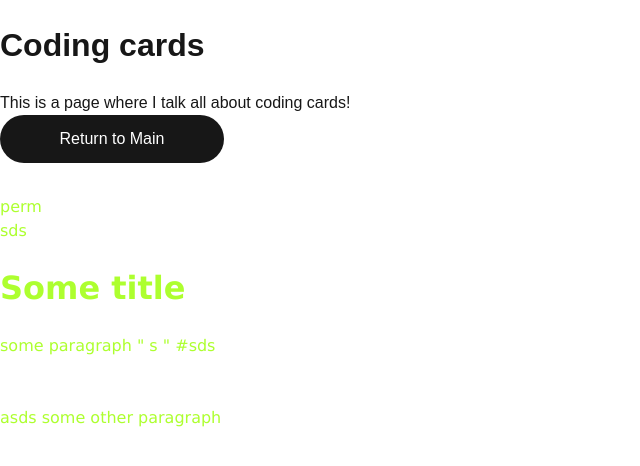
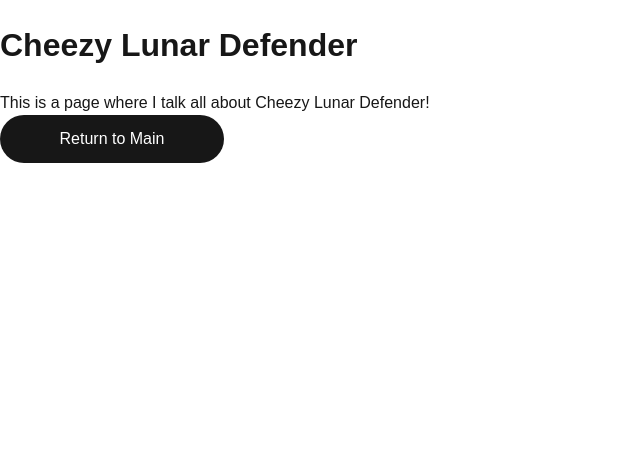
Before and after one commit to DragonGawain/portfolio, a Next.js app: page /projects/cheezy_lunar in a window 1280 px wide. Shown: the top 466 px of the page, without its empty margins (0-640 px from the left). Built offline with nearby package versions, Linux system fonts and the light colour scheme.

Commit message:
clean up

```diff
--- a/app/projects/apollo/page.tsx
+++ b/app/projects/apollo/page.tsx
@@ -1,27 +1,12 @@
 import Button from "@/components/ui/Button";
 import PageBase from "@/components/ui/PageBase";
 
-export default function CodingCards() {
+export default function Apollo() {
     return (
         <div>
-            <h1>Coding cards</h1>
-            <p>This is a page where I talk all about coding cards!</p>
+            <h1>Apollo</h1>
+            <p>This is a page where I talk all about Apollo!</p>
             <Button href="../" text="Return to Main" />
-            {/* <a
-                className="rounded-full border border-solid border-transparent transition-colors flex items-center justify-center bg-foreground text-background gap-2 hover:bg-[#383838] dark:hover:bg-[#ccc] font-medium text-sm sm:text-base h-10 sm:h-12 px-4 sm:px-5 sm:w-auto"
-                href="../"
-            >
-                return to main
-            </a> */}
-            <PageBase>
-                sds
-                <h1>Some title</h1>
-                <p>
-                    some paragraph &quot; s &#34; &#35;sds <br></br>
-                    <br></br>
-                    <br></br> asds some other paragraph
-                </p>
-            </PageBase>
         </div>
     );
 }
--- a/app/projects/cgl/page.tsx
+++ b/app/projects/cgl/page.tsx
@@ -1,27 +1,12 @@
 import Button from "@/components/ui/Button";
 import PageBase from "@/components/ui/PageBase";
 
-export default function CodingCards() {
+export default function CGL() {
     return (
         <div>
-            <h1>Coding cards</h1>
-            <p>This is a page where I talk all about coding cards!</p>
+            <h1>Conway's Game Of Life</h1>
+            <p>This is a page where I talk all about Conway's Game Of Life!</p>
             <Button href="../" text="Return to Main" />
-            {/* <a
-                className="rounded-full border border-solid border-transparent transition-colors flex items-center justify-center bg-foreground text-background gap-2 hover:bg-[#383838] dark:hover:bg-[#ccc] font-medium text-sm sm:text-base h-10 sm:h-12 px-4 sm:px-5 sm:w-auto"
-                href="../"
-            >
-                return to main
-            </a> */}
-            <PageBase>
-                sds
-                <h1>Some title</h1>
-                <p>
-                    some paragraph &quot; s &#34; &#35;sds <br></br>
-                    <br></br>
-                    <br></br> asds some other paragraph
-                </p>
-            </PageBase>
         </div>
     );
 }
--- a/app/projects/cheezy_lunar/page.tsx
+++ b/app/projects/cheezy_lunar/page.tsx
@@ -1,27 +1,12 @@
 import Button from "@/components/ui/Button";
 import PageBase from "@/components/ui/PageBase";
 
-export default function CodingCards() {
+export default function CheezyLunar() {
     return (
         <div>
-            <h1>Coding cards</h1>
-            <p>This is a page where I talk all about coding cards!</p>
+            <h1>Cheezy Lunar Defender</h1>
+            <p>This is a page where I talk all about Cheezy Lunar Defender!</p>
             <Button href="../" text="Return to Main" />
-            {/* <a
-                className="rounded-full border border-solid border-transparent transition-colors flex items-center justify-center bg-foreground text-background gap-2 hover:bg-[#383838] dark:hover:bg-[#ccc] font-medium text-sm sm:text-base h-10 sm:h-12 px-4 sm:px-5 sm:w-auto"
-                href="../"
-            >
-                return to main
-            </a> */}
-            <PageBase>
-                sds
-                <h1>Some title</h1>
-                <p>
-                    some paragraph &quot; s &#34; &#35;sds <br></br>
-                    <br></br>
-                    <br></br> asds some other paragraph
-                </p>
-            </PageBase>
         </div>
     );
 }
--- a/app/projects/endless_runner/page.tsx
+++ b/app/projects/endless_runner/page.tsx
@@ -1,27 +1,12 @@
 import Button from "@/components/ui/Button";
 import PageBase from "@/components/ui/PageBase";
 
-export default function CodingCards() {
+export default function EndlessRunner() {
     return (
         <div>
-            <h1>Coding cards</h1>
-            <p>This is a page where I talk all about coding cards!</p>
+            <h1>Endless Runner Game</h1>
+            <p>This is a page where I talk all about Endless Runner Game!</p>
             <Button href="../" text="Return to Main" />
-            {/* <a
-                className="rounded-full border border-solid border-transparent transition-colors flex items-center justify-center bg-foreground text-background gap-2 hover:bg-[#383838] dark:hover:bg-[#ccc] font-medium text-sm sm:text-base h-10 sm:h-12 px-4 sm:px-5 sm:w-auto"
-                href="../"
-            >
-                return to main
-            </a> */}
-            <PageBase>
-                sds
-                <h1>Some title</h1>
-                <p>
-                    some paragraph &quot; s &#34; &#35;sds <br></br>
-                    <br></br>
-                    <br></br> asds some other paragraph
-                </p>
-            </PageBase>
         </div>
     );
 }
--- a/app/projects/floor_is_lava/page.tsx
+++ b/app/projects/floor_is_lava/page.tsx
@@ -1,27 +1,12 @@
 import Button from "@/components/ui/Button";
 import PageBase from "@/components/ui/PageBase";
 
-export default function CodingCards() {
+export default function FloorIsLava() {
     return (
         <div>
-            <h1>Coding cards</h1>
-            <p>This is a page where I talk all about coding cards!</p>
+            <h1>THE: Floor Is Lava</h1>
+            <p>This is a page where I talk all about THE: Floor Is Lava!</p>
             <Button href="../" text="Return to Main" />
-            {/* <a
-                className="rounded-full border border-solid border-transparent transition-colors flex items-center justify-center bg-foreground text-background gap-2 hover:bg-[#383838] dark:hover:bg-[#ccc] font-medium text-sm sm:text-base h-10 sm:h-12 px-4 sm:px-5 sm:w-auto"
-                href="../"
-            >
-                return to main
-            </a> */}
-            <PageBase>
-                sds
-                <h1>Some title</h1>
-                <p>
-                    some paragraph &quot; s &#34; &#35;sds <br></br>
-                    <br></br>
-                    <br></br> asds some other paragraph
-                </p>
-            </PageBase>
         </div>
     );
 }
--- a/app/projects/guardian_game/page.tsx
+++ b/app/projects/guardian_game/page.tsx
@@ -1,27 +1,12 @@
 import Button from "@/components/ui/Button";
 import PageBase from "@/components/ui/PageBase";
 
-export default function CodingCards() {
+export default function GuardianGame() {
     return (
         <div>
-            <h1>Coding cards</h1>
-            <p>This is a page where I talk all about coding cards!</p>
+            <h1>Guardian Game</h1>
+            <p>This is a page where I talk all about Guardian Game!</p>
             <Button href="../" text="Return to Main" />
-            {/* <a
-                className="rounded-full border border-solid border-transparent transition-colors flex items-center justify-center bg-foreground text-background gap-2 hover:bg-[#383838] dark:hover:bg-[#ccc] font-medium text-sm sm:text-base h-10 sm:h-12 px-4 sm:px-5 sm:w-auto"
-                href="../"
-            >
-                return to main
-            </a> */}
-            <PageBase>
-                sds
-                <h1>Some title</h1>
-                <p>
-                    some paragraph &quot; s &#34; &#35;sds <br></br>
-                    <br></br>
-                    <br></br> asds some other paragraph
-                </p>
-            </PageBase>
         </div>
     );
 }
--- a/app/projects/nalbointo/page.tsx
+++ b/app/projects/nalbointo/page.tsx
@@ -1,27 +1,12 @@
 import Button from "@/components/ui/Button";
 import PageBase from "@/components/ui/PageBase";
 
-export default function CodingCards() {
+export default function Nalbointo() {
     return (
         <div>
-            <h1>Coding cards</h1>
-            <p>This is a page where I talk all about coding cards!</p>
+            <h1>Nalbointo</h1>
+            <p>This is a page where I talk all about Nalbointo!</p>
             <Button href="../" text="Return to Main" />
-            {/* <a
-                className="rounded-full border border-solid border-transparent transition-colors flex items-center justify-center bg-foreground text-background gap-2 hover:bg-[#383838] dark:hover:bg-[#ccc] font-medium text-sm sm:text-base h-10 sm:h-12 px-4 sm:px-5 sm:w-auto"
-                href="../"
-            >
-                return to main
-            </a> */}
-            <PageBase>
-                sds
-                <h1>Some title</h1>
-                <p>
-                    some paragraph &quot; s &#34; &#35;sds <br></br>
-                    <br></br>
-                    <br></br> asds some other paragraph
-                </p>
-            </PageBase>
         </div>
     );
 }
--- a/app/projects/operation_yjltg/page.tsx
+++ b/app/projects/operation_yjltg/page.tsx
@@ -1,27 +1,12 @@
 import Button from "@/components/ui/Button";
 import PageBase from "@/components/ui/PageBase";
 
-export default function CodingCards() {
+export default function OperationYJLTG() {
     return (
         <div>
-            <h1>Coding cards</h1>
-            <p>This is a page where I talk all about coding cards!</p>
+            <h1>Operation: YJLTG</h1>
+            <p>This is a page where I talk all about Operation: YJLTG!</p>
             <Button href="../" text="Return to Main" />
-            {/* <a
-                className="rounded-full border border-solid border-transparent transition-colors flex items-center justify-center bg-foreground text-background gap-2 hover:bg-[#383838] dark:hover:bg-[#ccc] font-medium text-sm sm:text-base h-10 sm:h-12 px-4 sm:px-5 sm:w-auto"
-                href="../"
-            >
-                return to main
-            </a> */}
-            <PageBase>
-                sds
-                <h1>Some title</h1>
-                <p>
-                    some paragraph &quot; s &#34; &#35;sds <br></br>
-                    <br></br>
-                    <br></br> asds some other paragraph
-                </p>
-            </PageBase>
         </div>
     );
 }
--- a/app/projects/rooty/page.tsx
+++ b/app/projects/rooty/page.tsx
@@ -1,27 +1,12 @@
 import Button from "@/components/ui/Button";
 import PageBase from "@/components/ui/PageBase";
 
-export default function CodingCards() {
+export default function Rooty() {
     return (
         <div>
             <h1>Rooty's Adventures: Quest For The Root Beer Float</h1>
-            <p>This is a page where I talk all about coding cards!</p>
+            <p>This is a page where I talk all about Rooty!</p>
             <Button href="../" text="Return to Main" />
-            {/* <a
-                className="rounded-full border border-solid border-transparent transition-colors flex items-center justify-center bg-foreground text-background gap-2 hover:bg-[#383838] dark:hover:bg-[#ccc] font-medium text-sm sm:text-base h-10 sm:h-12 px-4 sm:px-5 sm:w-auto"
-                href="../"
-            >
-                return to main
-            </a> */}
-            <PageBase>
-                sds
-                <h1>Some title</h1>
-                <p>
-                    some paragraph &quot; s &#34; &#35;sds <br></br>
-                    <br></br>
-                    <br></br> asds some other paragraph
-                </p>
-            </PageBase>
         </div>
     );
 }
--- a/app/projects/strung_along/page.tsx
+++ b/app/projects/strung_along/page.tsx
@@ -1,27 +1,12 @@
 import Button from "@/components/ui/Button";
 import PageBase from "@/components/ui/PageBase";
 
-export default function CodingCards() {
+export default function StrungAlong() {
     return (
         <div>
             <h1>Strung along</h1>
             <p>This is a page where I talk all about strung along!</p>
             <Button href="../" text="Return to Main" />
-            {/* <a
-                className="rounded-full border border-solid border-transparent transition-colors flex items-center justify-center bg-foreground text-background gap-2 hover:bg-[#383838] dark:hover:bg-[#ccc] font-medium text-sm sm:text-base h-10 sm:h-12 px-4 sm:px-5 sm:w-auto"
-                href="../"
-            >
-                return to main
-            </a> */}
-            <PageBase>
-                sds
-                <h1>Some title</h1>
-                <p>
-                    some paragraph &quot; s &#34; &#35;sds <br></br>
-                    <br></br>
-                    <br></br> asds some other paragraph
-                </p>
-            </PageBase>
         </div>
     );
 }
```
Also changed, not shown: app/projects/minesweeper/page.tsx (+3 -6 lines).
